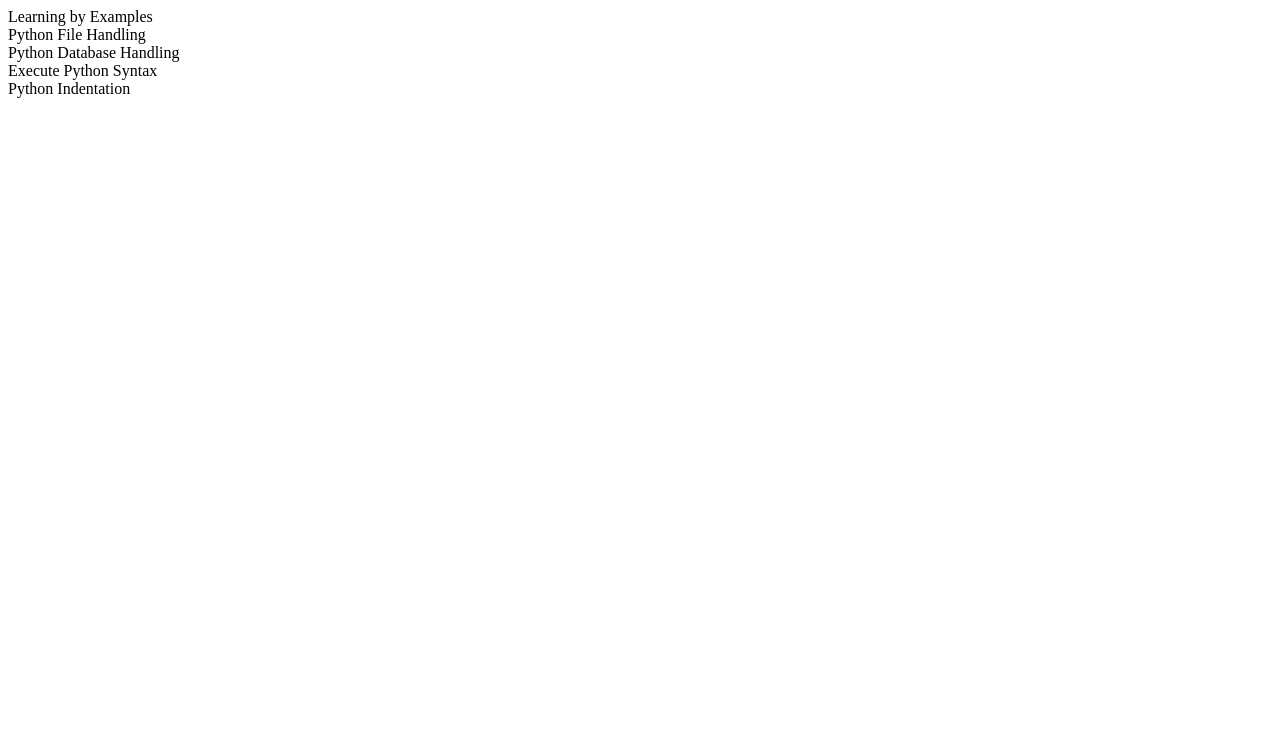
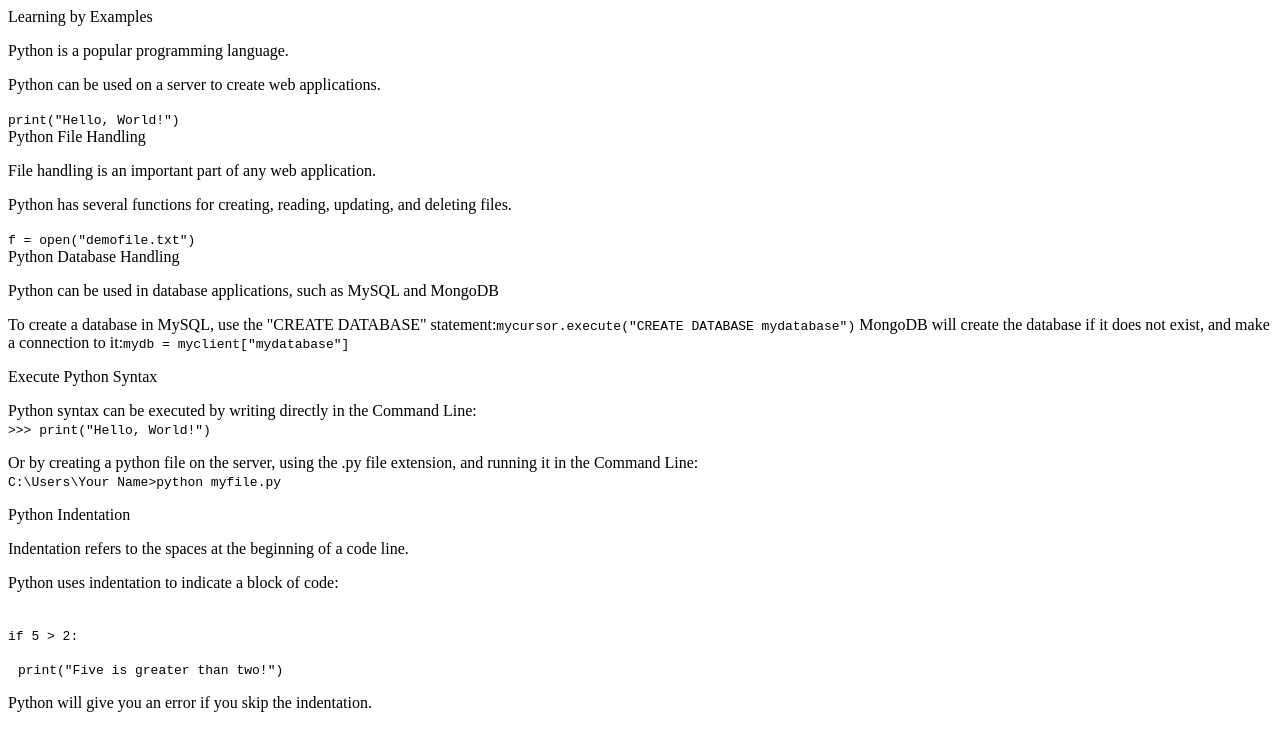
Before and after one commit to FRJ74/TechDocPage, a plain HTML site: page index.html in a window 1280 px wide. Drawn offline with Linux system fonts and the light colour scheme.

Commit message:
Add changes to id in .main-section

```diff
--- a/index.html
+++ b/index.html
@@ -10,18 +10,35 @@
     <main id="main-doc">
         <section class="main-section" id="Learning_by_Examples">
             <header>Learning by Examples</header>
+            <p>Python is a popular programming language.</p>
+            <p>Python can be used on a server to create web applications.</p>
+            <code>print("Hello, World!")</code>
         </section>
         <section class="main-section" id="Python_File_Handling">
             <header>Python File Handling</header>
+            <p>File handling is an important part of any web application.</p>
+            <p>Python has several functions for creating, reading, updating, and deleting files.</p>
+            <code> f = open("demofile.txt")</code>
         </section>
         <section class="main-section" id="Python_Database_Handling">
             <header>Python Database Handling</header>
+            <p>Python can be used in database applications, such as MySQL and MongoDB</p>
+            <p>To create a database in MySQL, use the "CREATE DATABASE" statement:<code>mycursor.execute("CREATE DATABASE mydatabase")</code>
+                MongoDB will create the database if it does not exist, and make a connection to it:<code>mydb = myclient["mydatabase"]</code></p>
         </section>
         <section class="main-section" id="Execute_Python_Syntax">
             <header>Execute Python Syntax</header>
+                <p>Python syntax can be executed by writing directly in the Command Line:<code><br>  >>> print("Hello, World!")</code></p>
+                <p>Or by creating a python file on the server, using the .py file extension, and running it in the Command Line:<br>
+                    <code>C:\Users\Your Name>python myfile.py</code>
         </section>
         <section class="main-section" id="Python_Indentation">
             <header>Python Indentation</header>
+            <p>Indentation refers to the spaces at the beginning of a code line.</p>
+            <p>Python uses indentation to indicate a block of code:<br></p>
+               <p><code><br>if 5 > 2:<br></code></p>
+               <p id="space"><code>print("Five is greater than two!")</code></p>
+                <p>Python will give you an error if you skip the indentation.</p>
         </section>
 
     </main>
--- a/styles.css
+++ b/styles.css
@@ -0,0 +1,6 @@
+/* Main styling */
+
+/* classes & ids */
+#space {
+    text-indent: 10px;
+}
```
